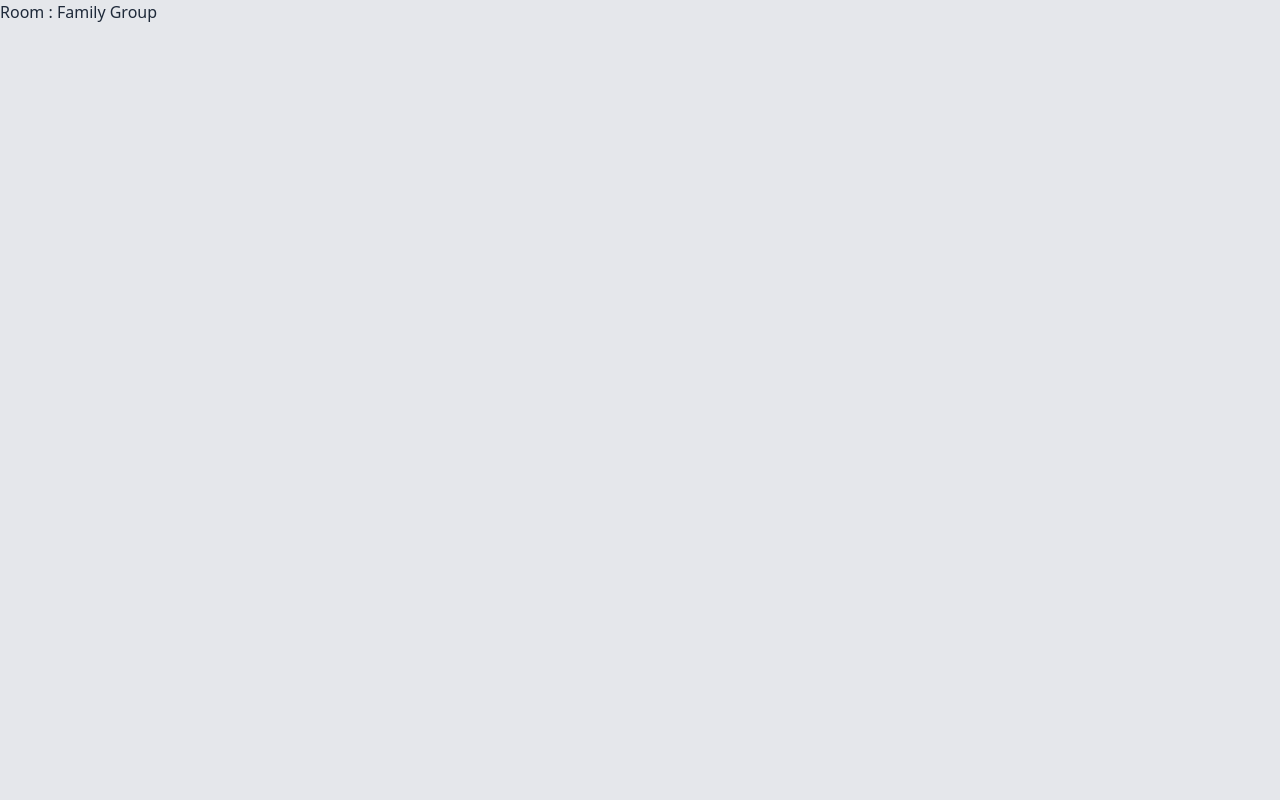
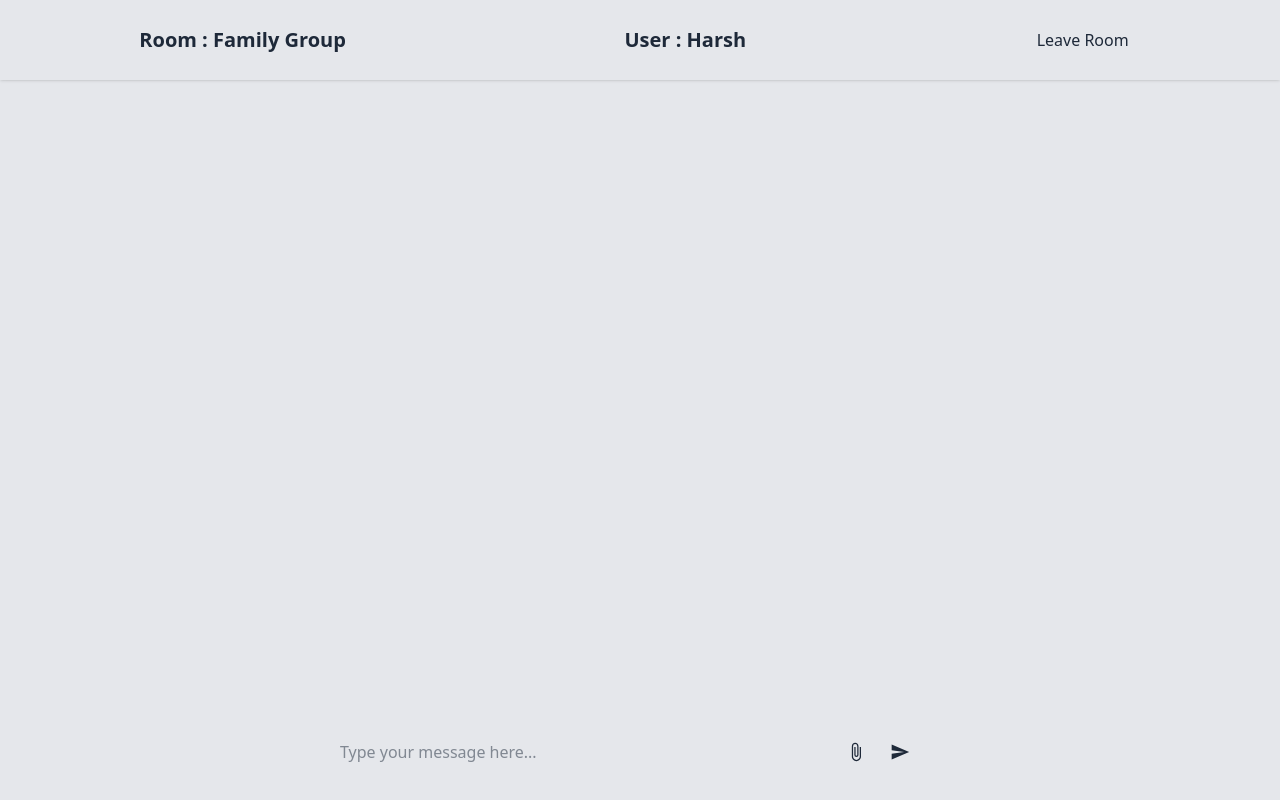
Before and after one commit to CodeHarsh108/Chat-App-Frontend, a React (Vite) app: page /chat in a window 1280 px wide. Built offline with nearby package versions, Linux system fonts and the light colour scheme.

Commit message:
Designed the static part

```diff
--- a/package.json
+++ b/package.json
@@ -15,6 +15,7 @@
     "react": "^19.2.0",
     "react-dom": "^19.2.0",
     "react-hot-toast": "^2.6.0",
+    "react-icons": "^5.5.0",
     "react-router": "^7.11.0",
     "sockjs-client": "^1.6.1"
   },
--- a/src/components/ChatPage.jsx
+++ b/src/components/ChatPage.jsx
@@ -1,13 +1,56 @@
 import React from 'react'
+import { MdAttachFile, MdSend } from 'react-icons/md'
 
 export const ChatPage = () => {
   return (
-    <div>
-        <header>
-            <div><h1>Room : <span>Family Group</span></h1></div>
-            <div></div>
-            <div></div>
-        </header>
+    <div className="">
+      {/* this is a header */}
+      <header className="dark:border-gray-700  fixed w-full dark:bg-gray-900 py-5 shadow flex justify-around items-center">
+        {/* room name container */}
+        <div>
+          <h1 className="text-xl font-semibold">
+            Room : <span>Family Group</span>
+          </h1>
+        </div>
+        {/* username container */}
+
+        <div>
+          <h1 className="text-xl font-semibold">
+            User : <span>Harsh</span>
+          </h1>
+        </div>
+        {/* button: leave room */}
+        <div>
+          <button
+            className="dark:bg-red-500 dark:hover:bg-red-700 px-3 py-2 rounded-full"
+          >
+            Leave Room
+          </button>
+        </div>
+      </header>
+
+
+      {/* input message container */}
+      <div className=" fixed bottom-4 w-full h-16 ">
+        <div className="h-full  pr-10 gap-4 flex items-center justify-between rounded-full w-1/2 mx-auto dark:bg-gray-900">
+          <input
+            type="text"
+            placeholder="Type your message here..."
+            className=" w-full  dark:border-gray-600 b dark:bg-gray-800  px-5 py-2 rounded-full h-full focus:outline-none  "
+          />
+
+          <div className="flex gap-1">
+            <button className="dark:bg-purple-600 h-10 w-10  flex   justify-center items-center rounded-full">
+              <MdAttachFile size={20} />
+            </button>
+            <button
+              className="dark:bg-green-600 h-10 w-10  flex   justify-center items-center rounded-full"
+            >
+              <MdSend size={20} />
+            </button>
+          </div>
+        </div>
+      </div>
     </div>
-  )
+  );
 }
```
Also changed, not shown: 1 other file (tests, documents, lock files or other folders).
